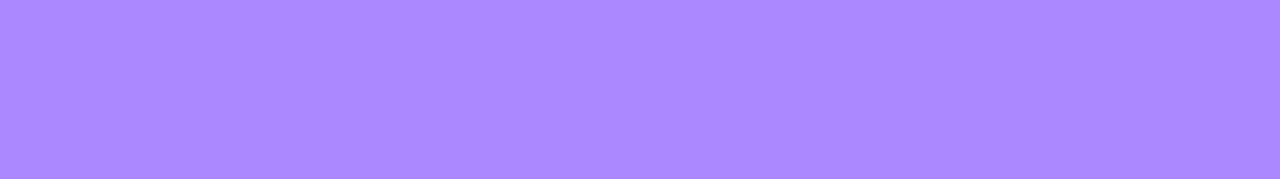
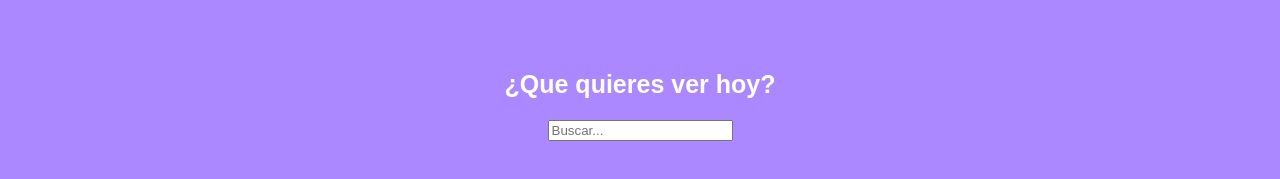
Before and after one commit to paezjmv/PlatziReact, a React app: page / in a window 1280 px wide. Shown: the part 155-334 px from the top of the page. Built offline with nearby package versions, Linux system fonts and the light colour scheme.

Commit message:
Adding Searching section and styles

```diff
--- /dev/null
+++ b/src/assets/styles/components/Search.scss
@@ -0,0 +1,12 @@
+.main {
+    display: flex;
+    align-items: center;
+    flex-direction: column;
+    justify-content: center;
+    height: 300px;
+  }
+
+  .main__title {
+    color: white;
+    font-size: 25px;
+  }
--- /dev/null
+++ b/src/components/Search.jsx
@@ -0,0 +1,11 @@
+import React from 'react';
+import '../assets/styles/components/Search.scss';
+
+const Search = () => (
+  <section className='main'>
+    <h2 className='main__title'>¿Que quieres ver hoy?</h2>
+    <input className='input__main' type='text' placeholder='Buscar...' />
+  </section>
+);
+
+export default Search;
--- a/src/containers/App.jsx
+++ b/src/containers/App.jsx
@@ -1,10 +1,12 @@
 import React from 'react';
 import Header from '../components/Header';
+import Search from '../components/Search';
 import '../assets/styles/App.scss';
 
 const App = () => (
   <div className='App'>
     <Header />
+    <Search />
   </div>
 );
 
```
